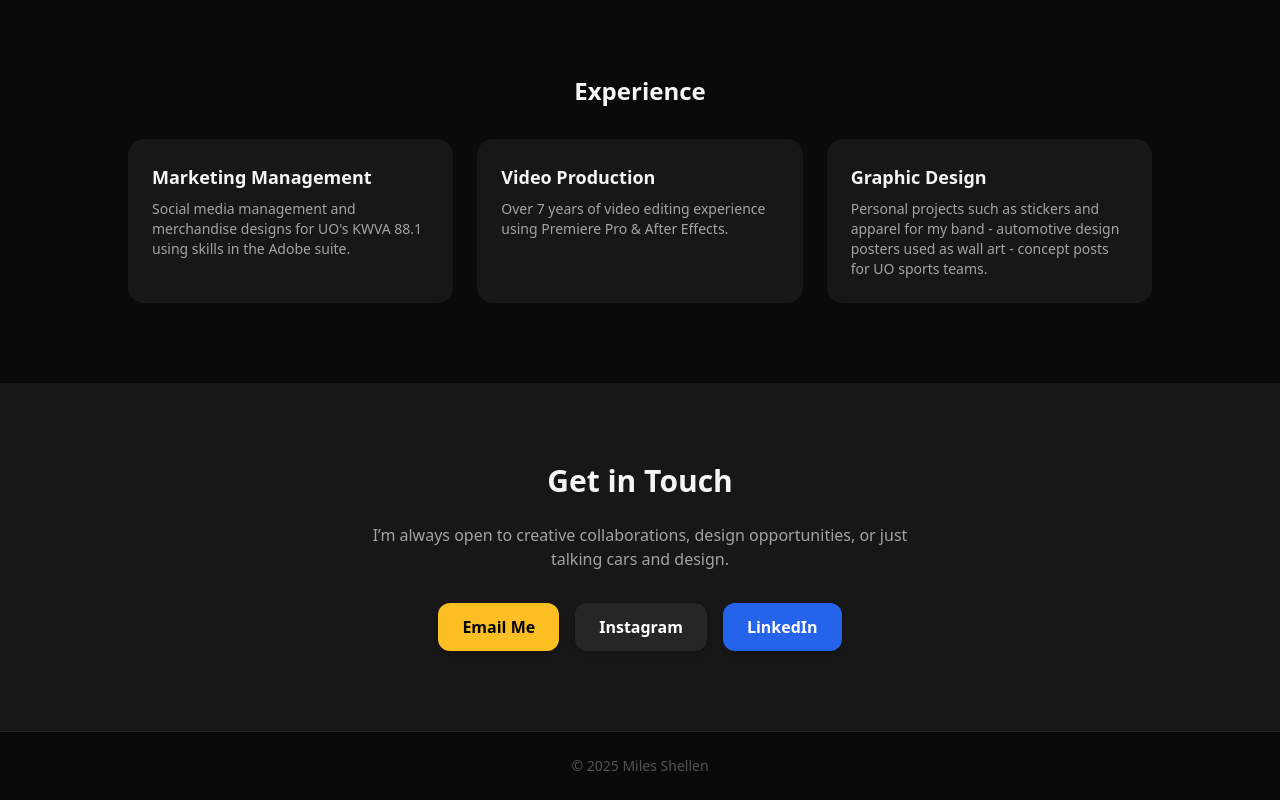
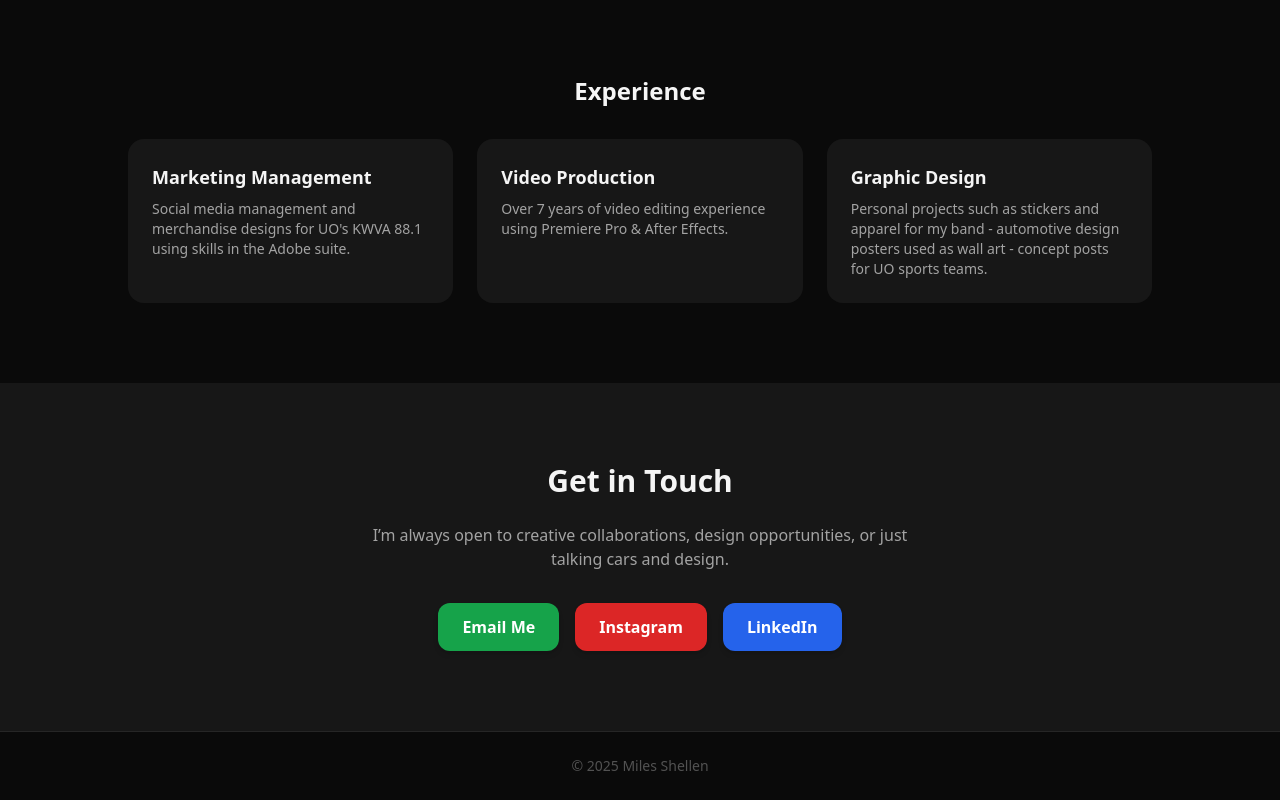
Before and after one commit to milesshellen/test-project-2, a plain HTML site: page index.html in a window 1280 px wide. Shown: the part 1026-1826 px from the top of the page. Drawn offline with nearby package versions, Linux system fonts and the light colour scheme.

Commit message:
Update index.html

```diff
--- a/index.html
+++ b/index.html
@@ -109,11 +109,11 @@
 
     <div class="flex flex-wrap justify-center gap-4">
       <a href="mailto:milesshellen@gmail.com"
-         class="bg-amber-400 text-black font-semibold px-6 py-3 rounded-xl shadow-md hover:bg-neutral-700 transition">
+         class="bg-green-600 text-white font-semibold px-6 py-3 rounded-xl shadow-md hover:bg-neutral-700 transition">
         Email Me
       </a>
       <a href="https://www.instagram.com/milesshellen" target="_blank"
-         class="bg-neutral-800 text-white font-semibold px-6 py-3 rounded-xl shadow-md hover:bg-neutral-700 transition">
+         class="bg-red-600 text-white font-semibold px-6 py-3 rounded-xl shadow-md hover:bg-neutral-700 transition">
         Instagram
       </a>
       <a href="https://www.linkedin.com/in/milesshellen" target="_blank"
```
